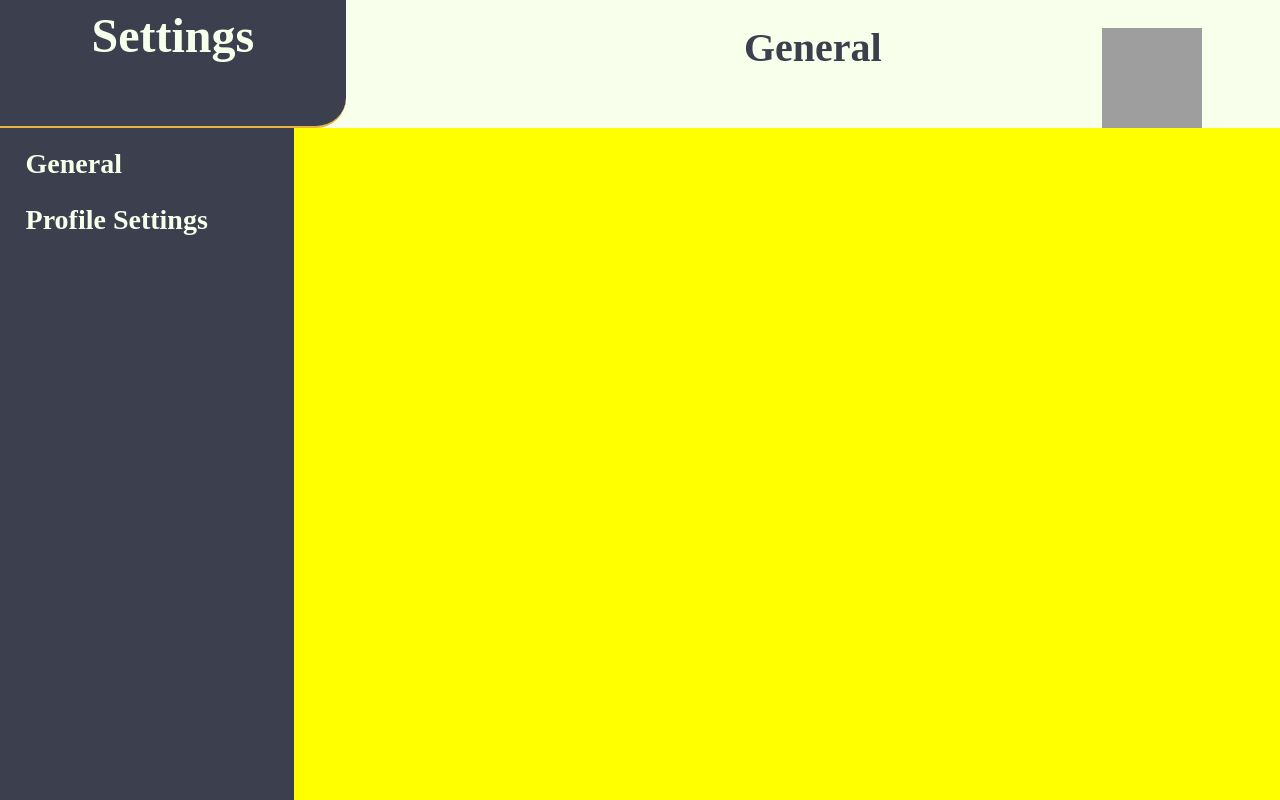
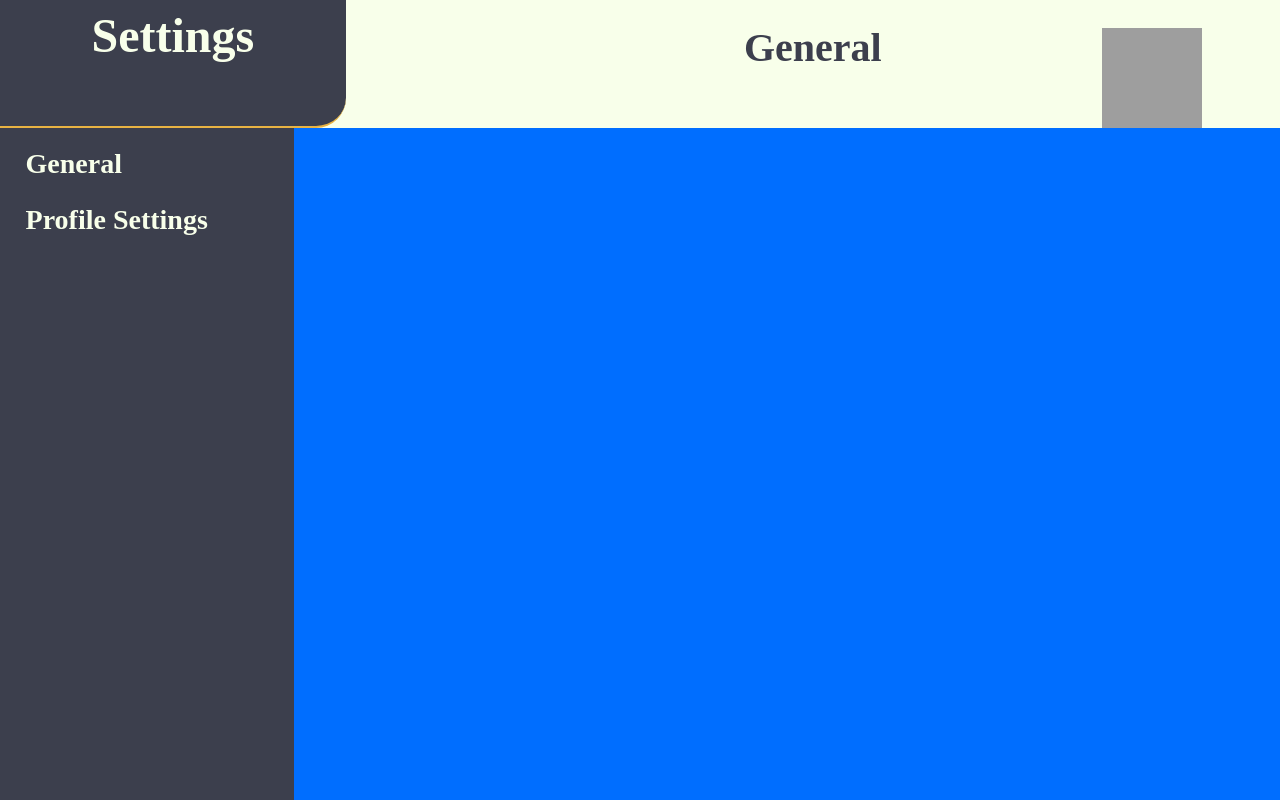
Before and after one commit to ViniDerCoder/The-V-Project-Frontend, a React (Create React App) app: page /settings in a window 1280 px wide. Built offline with nearby package versions, Linux system fonts and the light colour scheme; grey boxes are pictures that could not be loaded.

Commit message:
changed nearly nothing

```diff
--- a/src/homepage/sidebar/Sidebar.tsx
+++ b/src/homepage/sidebar/Sidebar.tsx
@@ -11,12 +11,8 @@ interface SidebarProps{
 export default function Sidebar(props: SidebarProps) {
   const navigation = ReactRouter.useNavigate()
 
-  function test(){
-    console.log("end")
-  }
-
   return (
-    <Slide direction="left" in={props.active} timeout={700} onTransitionEnd={test} mountOnEnter unmountOnExit>
+    <Slide direction="left" in={props.active} timeout={700} mountOnEnter unmountOnExit>
         <Box sx={{
             backgroundColor: props.colorTheme.third,
             width: "25%",
--- a/src/settings/Settings.css
+++ b/src/settings/Settings.css
@@ -44,7 +44,7 @@
     height: 84vh;
     width: auto;
 
-    background-color: yellow;
+    background-color: rgb(0, 110, 255);
 }
 
 .settings-action-title {
```
